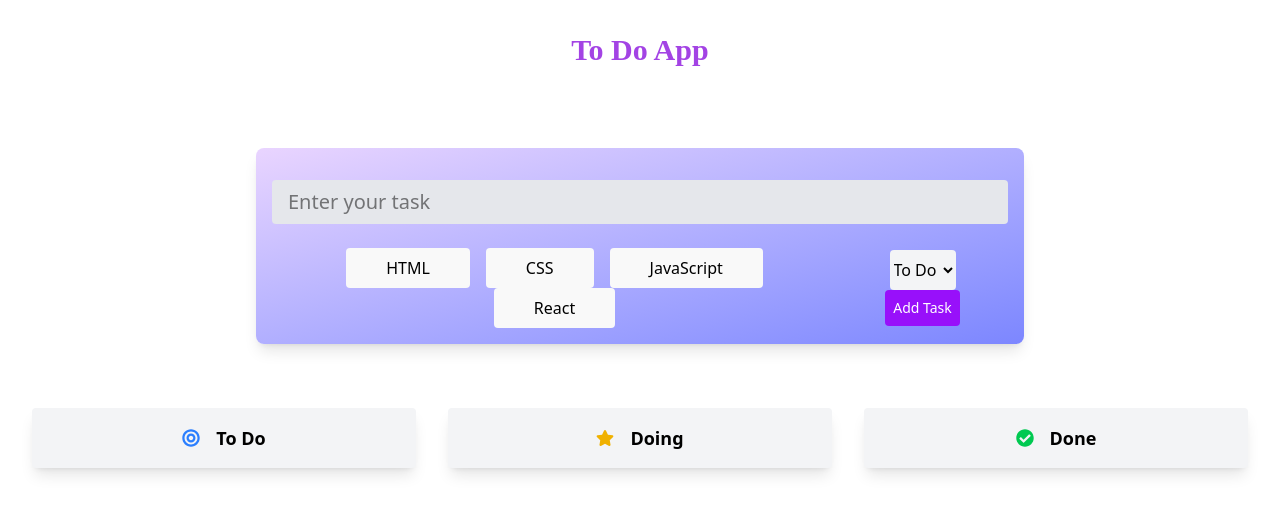
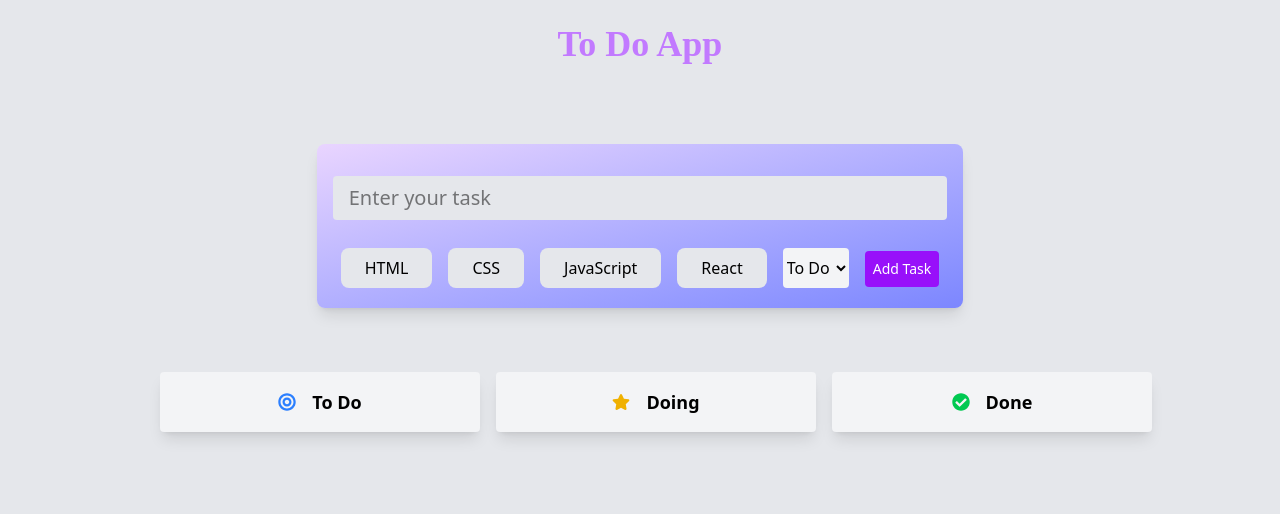
Before and after one commit to SonuThapaMagar/To-Do-App, a React (Vite) app: page / in a window 1280 px wide. Shown: the top 514 px of the page. Built offline with nearby package versions, Linux system fonts and the light colour scheme.

Commit message:
Styles added in Tag

```diff
--- a/src/App.jsx
+++ b/src/App.jsx
@@ -1,38 +1,43 @@
 import React, { useState, useEffect } from "react";
 import TaskForm from "./components/TaskForm";
 import TaskColumn from "./components/TaskColumn";
+import "./App.css";
+import "./index.css";
 
-const oldTasks = localStorage.getItem("tasks")
+const oldTasks = localStorage.getItem("tasks");
 
-console.log(oldTasks);
 const App = () => {
   const [tasks, setTasks] = useState(JSON.parse(oldTasks) || []);
-  console.log("App tasks:", tasks);
 
   useEffect(() => {
-    localStorage.setItem("tasks", JSON.stringify(tasks))
-  }, [tasks])
-
+    localStorage.setItem("tasks", JSON.stringify(tasks));
+  }, [tasks]);
 
   const deleteTask = (taskToDelete) => {
-    setTasks((prev) => prev.filter(task => task !== taskToDelete));
+    setTasks((prev) => prev.filter((task) => task !== taskToDelete));
   };
 
   return (
-    <div>
-      <h2 className="text-center mt-8 text-3xl font-bold text-purple-700 animate-pulse" style={{ fontFamily: "'Bungee Shade', cursive" }}>
+    <div className="relative w-full min-h-screen bg-gray-200 text-white flex flex-col items-center">
+      {/* App Title */}
+      <h2
+        className="text-center mt-6 text-3xl sm:text-4xl font-bold text-purple-400"
+        style={{ fontFamily: "'Bungee Shade', cursive" }}
+      >
         To Do App
       </h2>
-      <div className="grid">
-        <TaskForm setTasks={setTasks} />
-        <main className="flex justify-evenly p-4">
-          <TaskColumn title="To Do" tasks={tasks} status="todo" deleteTask={deleteTask} />
-          <TaskColumn title="Doing" tasks={tasks} status="doing" deleteTask={deleteTask} />
-          <TaskColumn title="Done" tasks={tasks} status="done" deleteTask={deleteTask} />
-        </main>
-      </div>
+
+      {/* Task Form */}
+      <TaskForm setTasks={setTasks} />
+
+      {/* Task Columns (Responsive Grid) */}
+      <main className="grid grid-cols-1 md:grid-cols-3 gap-4 w-full max-w-5xl p-4">
+        <TaskColumn title="To Do" tasks={tasks} status="todo" deleteTask={deleteTask} />
+        <TaskColumn title="Doing" tasks={tasks} status="doing" deleteTask={deleteTask} />
+        <TaskColumn title="Done" tasks={tasks} status="done" deleteTask={deleteTask} />
+      </main>
     </div>
-  ); first
+  );
 };
 
 export default App;
--- a/src/components/Tag.jsx
+++ b/src/components/Tag.jsx
@@ -1,29 +1,20 @@
-import React from 'react';
+import React from "react";
 
 const Tag = ({ tagName, selectTag, selected }) => {
   const tagStyle = {
-    HTML: {
-      backgroundColor: "#fda821",
-    },
-    CSS: {
-      backgroundColor: "#15d4c8",
-    },
-    JavaScript: {
-      backgroundColor: "#ffd12c",
-    },
-    React: {
-      backgroundColor: "#4cdafc",
-    },
-    default: {
-      backgroundColor: "#f9f9f9",
-    }
+    HTML: "bg-[#fda821] text-white",
+    CSS: "bg-[#15d4c8] text-white",
+    JavaScript: "bg-[#ffd12c] text-black",
+    React: "bg-[#4cdafc] text-black",
+    default: "bg-gray-200 text-black",
   };
 
   return (
     <button
       type="button"
-      style={selected ? tagStyle[tagName] : tagStyle.default}
-      className='font-sm bg-gray-300 cursor-pointer mx-2 py-2 px-10 rounded'
+      className={`cursor-pointer font-medium py-2 px-4 sm:px-6 rounded-lg transition-all
+        ${selected ? tagStyle[tagName] : tagStyle.default}
+        hover:opacity-80 active:scale-95 text-sm sm:text-base mx-2 my-1`}
       onClick={() => selectTag(tagName)}
     >
       {tagName}
--- a/src/index.css
+++ b/src/index.css
@@ -1,2 +1,6 @@
-@import "tailwindcss";
-@import url('https://fonts.googleapis.com/css2?family=Bungee+Shade&family=Pacifico&family=Poppins:wght@700&display=swap');
+
+  @media (max-width: 768px) {
+    main {
+      padding: 1rem;
+    }
+  }
--- a/src/main.jsx
+++ b/src/main.jsx
@@ -1,7 +1,7 @@
 import React from 'react';
 import ReactDOM from 'react-dom/client';  // Use 'client' for React 18+
 import App from './App';
-import './index.css';  // Ensure the CSS file is correctly linked
+import './index.css';
 
 const root = document.getElementById('root'); // Ensure the root element exists
 
```
Also changed, not shown: src/App.css (line endings or trailing spaces).
